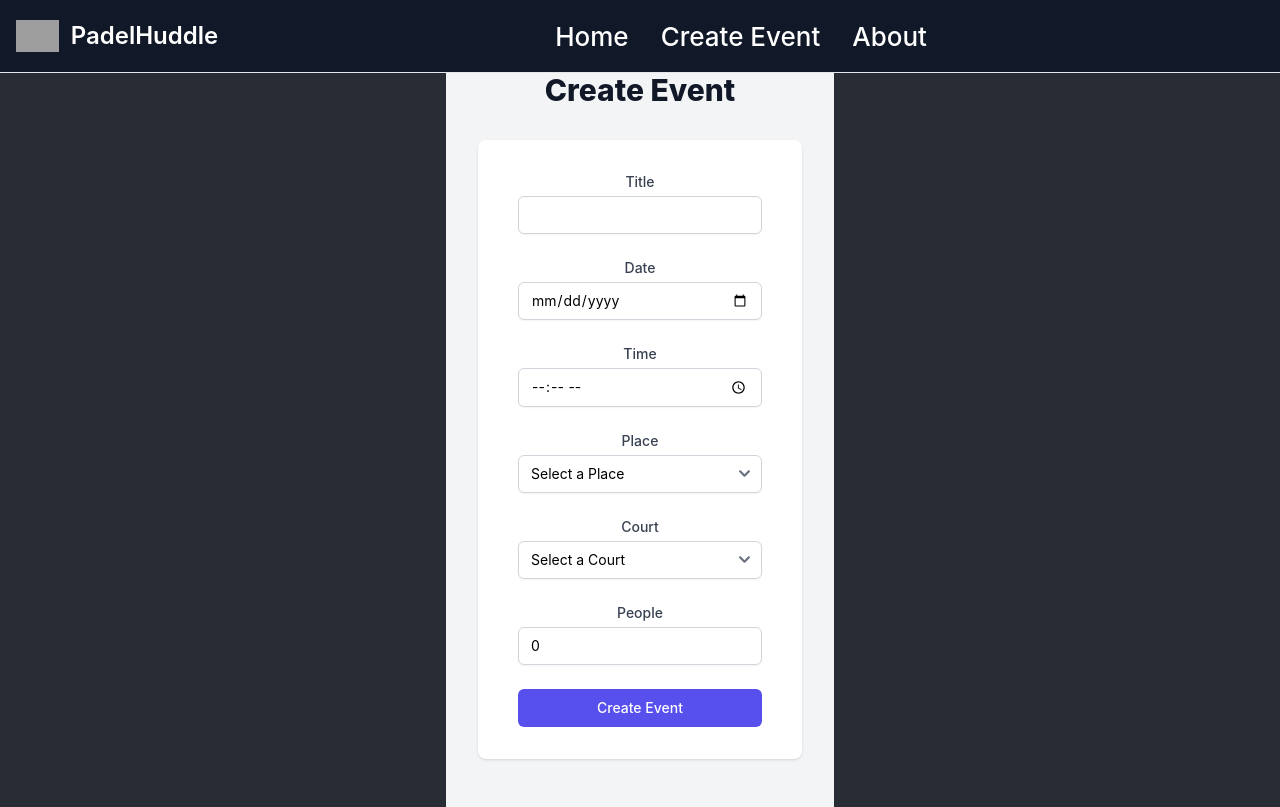
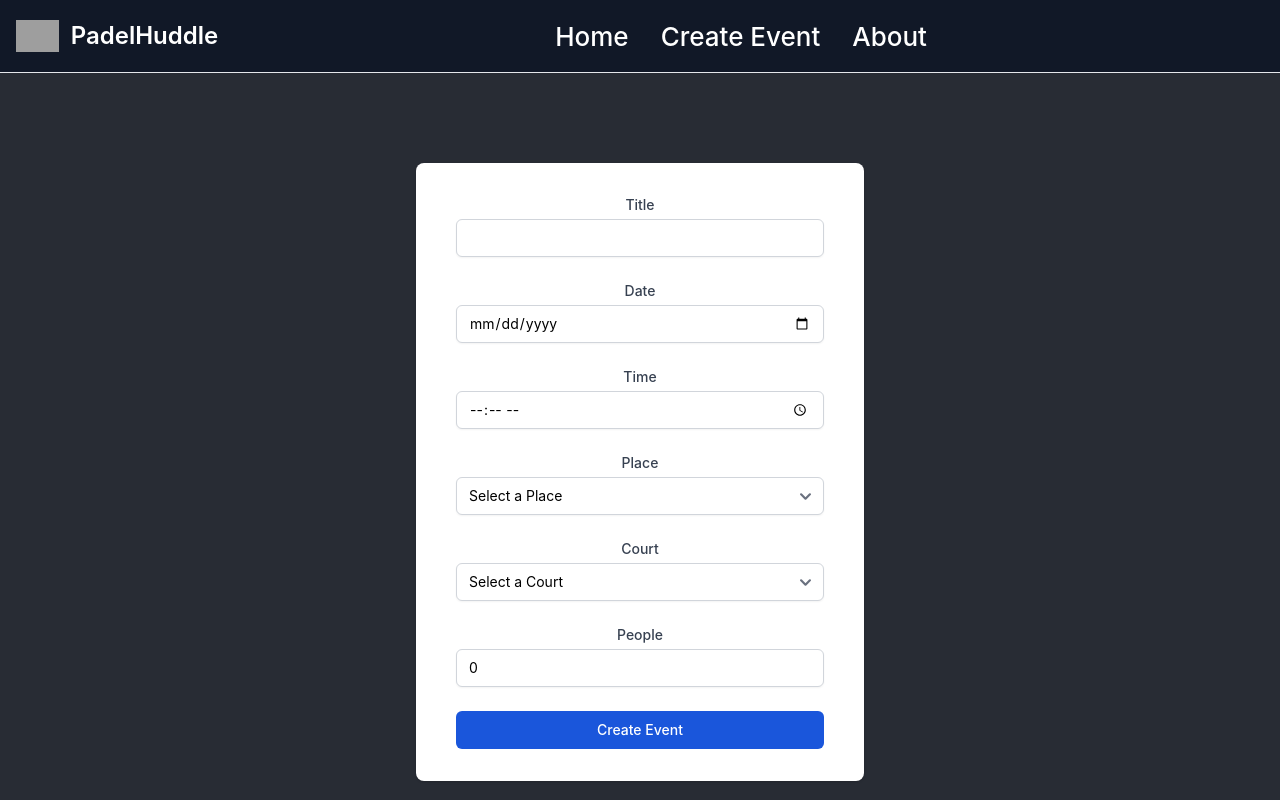
Before and after one commit to PadelApplication/PadelFrontend, a React (Create React App) app: page /create in a window 1280 px wide. Built offline with nearby package versions, Linux system fonts and the light colour scheme; grey boxes are pictures that could not be loaded.

Commit message:
changed create events style and some other styling changes

```diff
--- a/src/Components/Events/EventList.js
+++ b/src/Components/Events/EventList.js
@@ -39,7 +39,7 @@ function EventList({ token }) {
 
     return (
         <div className="max-w-max">
-            <h1 className={"p-8 text-5xl text-cyan-300 font-semibold static"}>
+            <h1 className="p-8 text-5xl text-cyan-300 font-semibold static">
                 Upcoming Padel Events
             </h1>
             <div className={"grid grid-cols-1 sm:grid-cols-2 md:grid-cols-3 lg:grid-cols-4"}>
--- a/src/Pages/Events/CreateEvent.js
+++ b/src/Pages/Events/CreateEvent.js
@@ -1,7 +1,7 @@
 import React, {useState} from "react";
 
 function CreateEvent() {
-    const [formData, setFormData] = useState({
+    const [padelSession, setPadelSession] = useState({
         title: "",
         date: "",
         time: "",
@@ -12,8 +12,8 @@ function CreateEvent() {
 
     const handleChange = (e) => {
         const { name, value } = e.target;
-        setFormData({
-            ...formData,
+        setPadelSession({
+            ...padelSession,
             [name]: value,
         });
     };
@@ -21,18 +21,16 @@ function CreateEvent() {
     const handleSubmit = (e) => {
         e.preventDefault();
         // You can perform actions like sending the data to a server here
-        console.log(formData);
+        console.log(padelSession);
     };
 
     return (
-        <div className="max-w-max min-h-screen bg-gray-100 flex flex-col justify-center py-12 sm:px-6 lg:px-8">
-            <div className="sm:mx-auto sm:w-full sm:max-w-md">
-                <h2 className="mt-6 text-center text-3xl font-extrabold text-gray-900">
-                    Create Event
-                </h2>
-            </div>
+        <div className="max-w-max min-h-screen flex flex-col justify-center">
+            <h1 className="text-5xl text-cyan-300 font-semibold static">
+                Upcoming Padel Events
+            </h1>
 
-            <div className="mt-8 sm:mx-auto sm:w-full sm:max-w-md">
+            <div className="mt-24 sm:mx-auto sm:w-full sm:max-w-md">
                 <div className="bg-white py-8 px-4 shadow sm:rounded-lg sm:px-10">
                     <form onSubmit={handleSubmit} className="space-y-6">
                         <div>
@@ -48,7 +46,7 @@ function CreateEvent() {
                                     name="title"
                                     id="title"
                                     onChange={handleChange}
-                                    value={formData.title}
+                                    value={padelSession.title}
                                     className="shadow-sm focus:ring-indigo-500 focus:border-indigo-500 block w-full text-black sm:text-sm border-gray-300 rounded-md"
                                 />
                             </div>
@@ -67,7 +65,7 @@ function CreateEvent() {
                                     name="date"
                                     id="date"
                                     onChange={handleChange}
-                                    value={formData.date}
+                                    value={padelSession.date}
                                     className="shadow-sm focus:ring-indigo-500 focus:border-indigo-500 block w-full text-black sm:text-sm border-gray-300 rounded-md"
                                 />
                             </div>
@@ -86,7 +84,7 @@ function CreateEvent() {
                                     name="time"
                                     id="time"
                                     onChange={handleChange}
-                                    value={formData.time}
+                                    value={padelSession.time}
                                     className="shadow-sm focus:ring-indigo-500 focus:border-indigo-500 block w-full text-black sm:text-sm border-gray-300 rounded-md"
                                 />
                             </div>
@@ -104,7 +102,7 @@ function CreateEvent() {
                                     name="place"
                                     id="place"
                                     onChange={handleChange}
-                                    value={formData.place}
+                                    value={padelSession.place}
                                     className="shadow-sm focus:ring-indigo-500 focus:border-indigo-500 block w-full text-black sm:text-sm border-gray-300 rounded-md"
                                 >
                                     <option value="">Select a Place</option>
@@ -125,7 +123,7 @@ function CreateEvent() {
                                     name="court"
                                     id="court"
                                     onChange={handleChange}
-                                    value={formData.court}
+                                    value={padelSession.court}
                                     className="shadow-sm focus:ring-indigo-500 focus:border-indigo-500 block w-full text-black sm:text-sm border-gray-300 rounded-md"
                                 >
                                     <option value="">Select a Court</option>
@@ -152,7 +150,7 @@ function CreateEvent() {
                                     name="people"
                                     id="people"
                                     onChange={handleChange}
-                                    value={formData.people}
+                                    value={padelSession.people}
                                     className="shadow-sm focus:ring-indigo-500 focus:border-indigo-500 block w-full  text-black sm:text-sm border-gray-300 rounded-md"
                                 />
                             </div>
@@ -161,7 +159,7 @@ function CreateEvent() {
                         <div className="flex items-center justify-between">
                             <button
                                 type="submit"
-                                className="group relative w-full flex justify-center py-2 px-4 border border-transparent text-sm font-medium rounded-md text-white bg-indigo-600 hover:bg-indigo-700 focus:outline-none focus:ring-2 focus:ring-offset-2 focus:ring-indigo-500"
+                                className="group relative w-full flex justify-center py-2 px-4 border border-transparent text-sm font-medium rounded-md text-white bg-blue-700 hover:bg-blue-800 focus:outline-none focus:ring-2 focus:ring-offset-2 focus:ring-blue-700"
                             >
                                 Create Event
                             </button>
```
Also changed, not shown: src/Pages/About/About.js (added).
